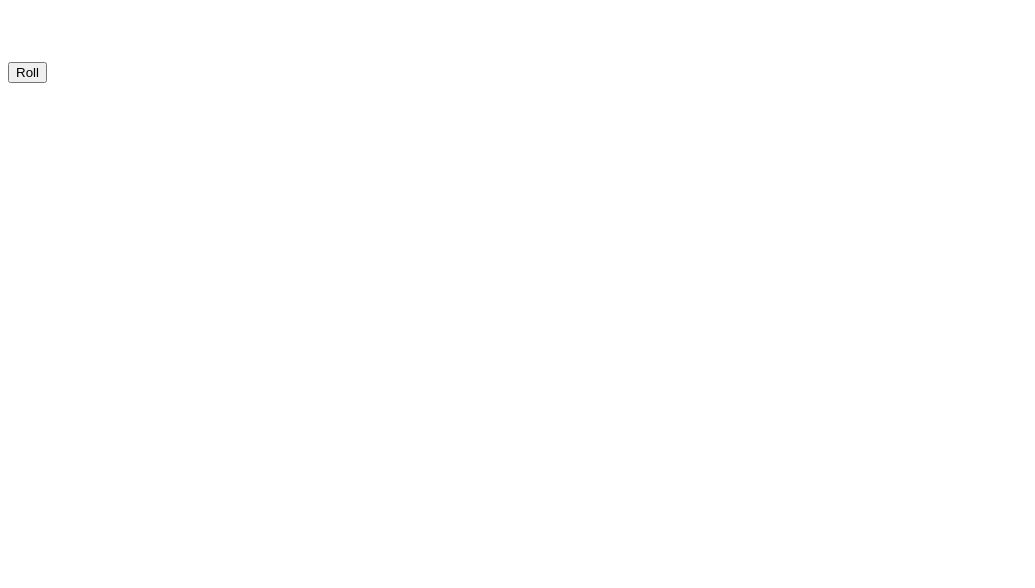
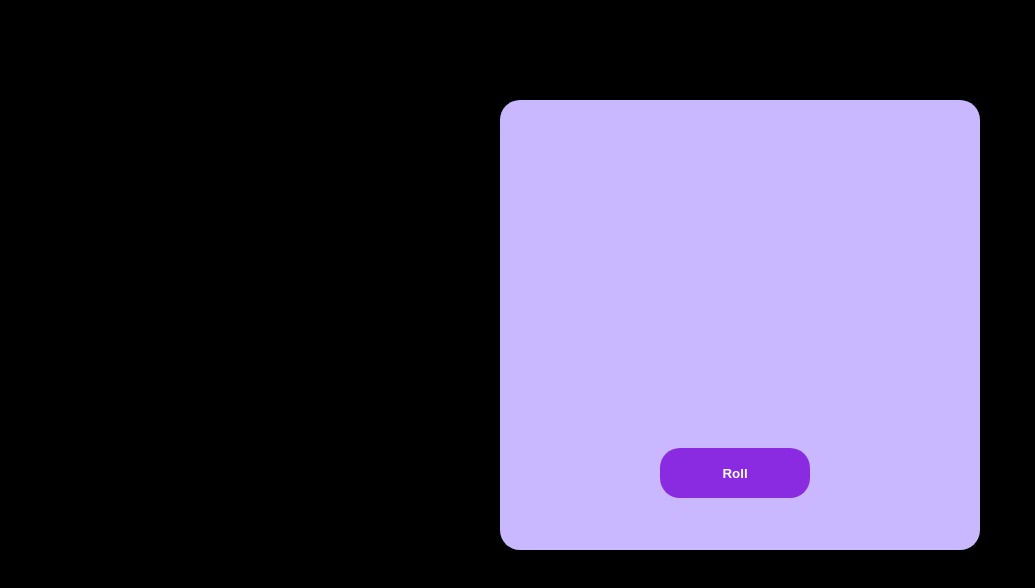
Before and after one commit to vaishnavip27/30Days-of-Javascript, a plain HTML site: page Random number generator/index.html in a window 1280 px wide. Shown: the whole page, without its empty margins (0-1035 px from the left). Drawn offline with Linux system fonts and the light colour scheme.

Commit message:
completed RNG

```diff
--- a/Random number generator/index.html
+++ b/Random number generator/index.html
@@ -7,10 +7,14 @@
     <link rel="stylesheet" href="style.css" />
   </head>
   <body>
-    <label id="x-label"></label><br />
-    <label id="y-label"></label><br />
-    <label id="z-label"></label><br />
-    <button type="button" id="rollButton">Roll</button>
+    <div class="container">
+      <div class="labels">
+        <label id="x-label" class="xlabel"></label><br />
+        <label id="y-label" class="ylabel"></label><br />
+        <label id="z-label" class="zlabel"></label><br />
+      </div>
+      <button type="button" id="rollButton">Roll</button>
+    </div>
 
     <script src="script.js"></script>
   </body>
--- a/Random number generator/style.css
+++ b/Random number generator/style.css
@@ -0,0 +1,51 @@
+* {
+  margin: 0;
+  padding: 0;
+  box-sizing: border-box;
+}
+body {
+  background-color: black;
+}
+
+.container {
+  height: 450px;
+  width: 480px;
+  background-color: rgb(201, 183, 255);
+  border-radius: 20px;
+  margin-left: 500px;
+  margin-top: 100px;
+}
+
+.labels {
+  width: 280px;
+  margin-top: 30px;
+  padding-top: 30px;
+}
+
+#x-label,
+#y-label,
+#z-label {
+  font-size: 60px;
+  margin-left: 208px;
+  font-size: 66px;
+  color: black;
+  font-family: sans-serif;
+  font-weight: 600;
+}
+
+#rollButton {
+  height: 50px;
+  width: 150px;
+  border-radius: 20px;
+  margin-left: 160px;
+  margin-top: 90px;
+  cursor: pointer;
+  background-color: blueviolet;
+  color: white;
+  font-weight: 700;
+  border: none;
+}
+
+#rollButton:hover {
+  background-color: rgb(125, 19, 223);
+}
```
